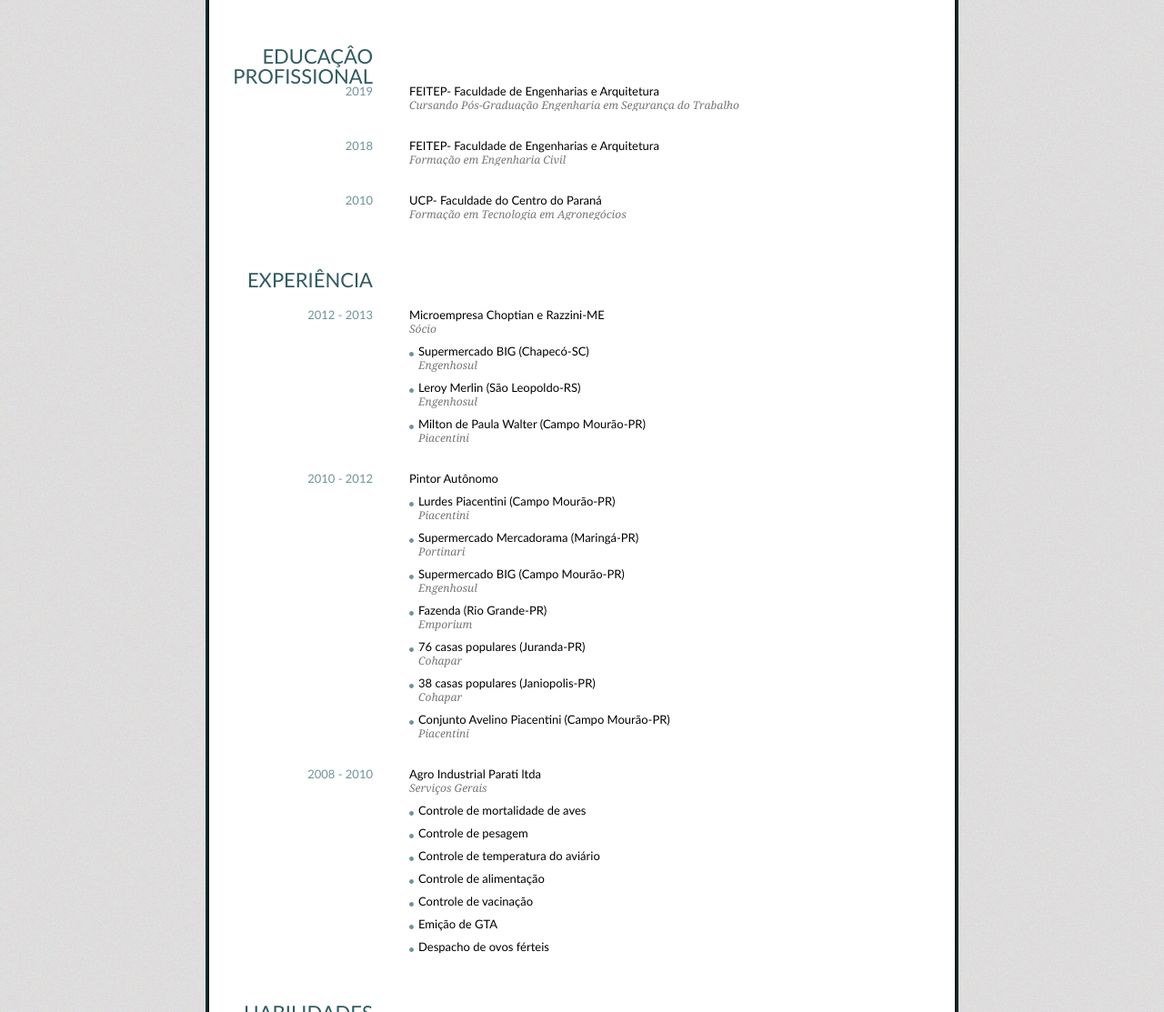
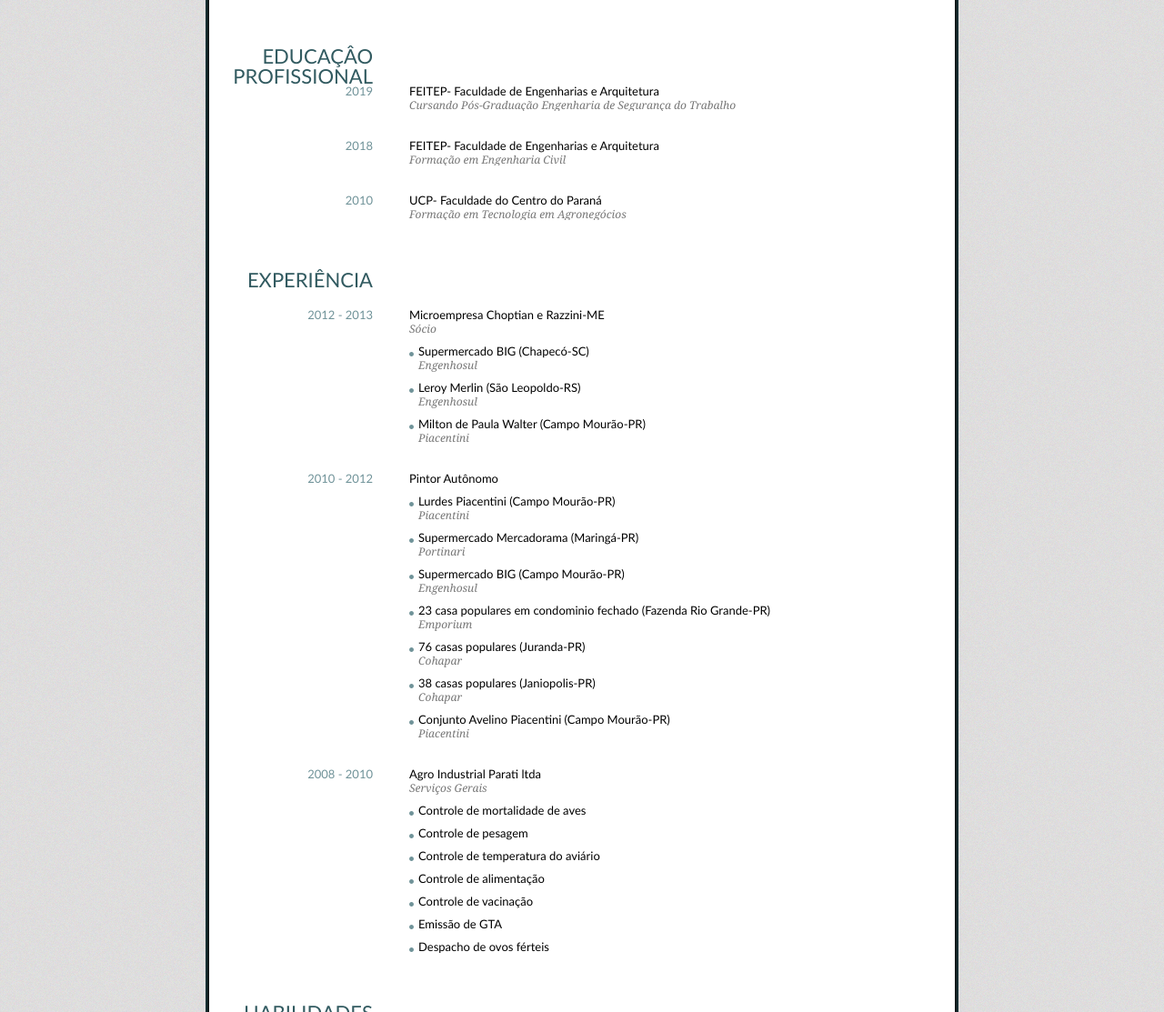
Before and after one commit to ltdagabriel/ltdagabriel.github.io, a Jekyll site: the page built from vanderson.html, in a window 1280 px wide. Shown: the part 392-1505 px from the top of the page at 91% size. Built offline with Jekyll 4.4.1, drawn with Linux system fonts in a browser that asks for light colours.

Commit message:
Update vanderson.html

```diff
--- a/vanderson.html
+++ b/vanderson.html
@@ -45,7 +45,7 @@ title: Vanderson Choptian
         <div class="content">
             <h3>2019</h3>
             <p>FEITEP- Faculdade de Engenharias e Arquitetura <br>
-                <em>Cursando Pós-Graduação Engenharia em Segurança do Trabalho </em></p>
+                <em>Cursando Pós-Graduação Engenharia de Segurança do Trabalho </em></p>
         </div>
         <div class="content">
             <h3>2018</h3>
@@ -86,7 +86,7 @@ title: Vanderson Choptian
                     <em>Portinari</em></li>
                 <li>Supermercado BIG (Campo Mourão-PR)
                     <em>Engenhosul</em></li>
-                <li>Fazenda (Rio Grande-PR)
+                <li>23 casa populares em condominio fechado (Fazenda Rio Grande-PR)
                     <em>Emporium</em></li>
                 <li>76 casas populares (Juranda-PR)
                     <em>Cohapar</em></li>
@@ -106,7 +106,7 @@ title: Vanderson Choptian
                 <li>Controle de temperatura do aviário</li>
                 <li>Controle de alimentação</li>
                 <li>Controle de vacinação</li>
-                <li>Emição de GTA</li>
+                <li>Emissão de GTA</li>
                 <li>Despacho de ovos férteis</li>
             </ul>
         </div>
```
